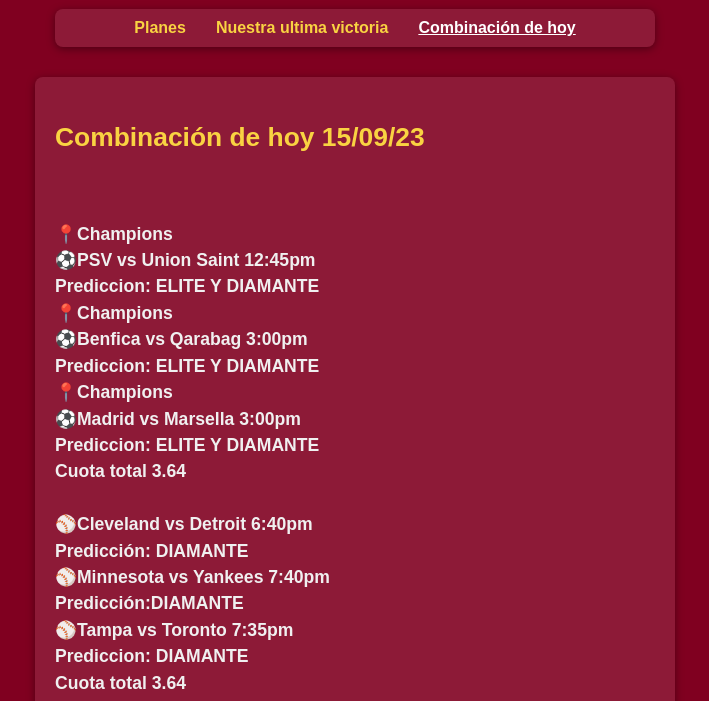
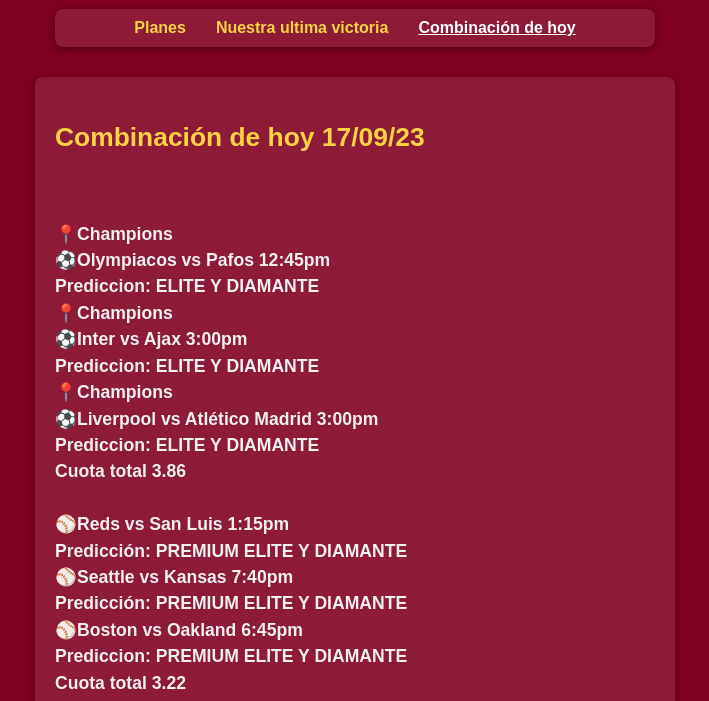
Before and after one commit to KingsPredicciones/KingsPredicciones1, a plain HTML site: page index.html in a window 1280 px wide. Both pictures are taken after a click on the item "Combinación de hoy". Shown: the part 99-800 px from the top of the page, without its empty margins (285-994 px from the left). Drawn offline with Linux system fonts and the light colour scheme.

Commit message:
Update index.html

```diff
--- a/index.html
+++ b/index.html
@@ -341,34 +341,36 @@
     </section>
 
     <section id="combination-section">
-        <h2>Combinación de hoy 15/09/23</h2>
+        <h2>Combinación de hoy 17/09/23</h2>
         <p>
 📍Champions
-⚽️PSV vs Union Saint 12:45pm
+⚽️Olympiacos vs Pafos 12:45pm
+Prediccion:  ELITE Y DIAMANTE
+📍Champions
+⚽️Inter vs Ajax 3:00pm
+Prediccion:  ELITE Y DIAMANTE
+📍Champions
+⚽️Liverpool vs Atlético Madrid 3:00pm
 Prediccion: ELITE Y DIAMANTE
-📍Champions
-⚽️Benfica vs Qarabag 3:00pm
-Prediccion: ELITE Y DIAMANTE
-📍Champions
-⚽️Madrid vs Marsella 3:00pm
-Prediccion: ELITE Y DIAMANTE
-Cuota total 3.64
+Cuota total 3.86
 
-⚾️Cleveland vs Detroit 6:40pm
+⚾️Reds vs San Luis 1:15pm
+Predicción: PREMIUM ELITE Y DIAMANTE
+⚾️Seattle vs Kansas 7:40pm
+Predicción: PREMIUM ELITE Y DIAMANTE
+⚾️Boston vs Oakland 6:45pm
+Prediccion: PREMIUM ELITE Y DIAMANTE
+Cuota total 3.22
+
+⚾️Tampa vs Toronto 7:05pm
 Predicción: DIAMANTE
-⚾️Minnesota vs Yankees 7:40pm
-Predicción:DIAMANTE
-⚾️Tampa vs Toronto 7:35pm
+⚾️Yankees vs Minnesota 7:40pm
+Predicción: DIAMANTE
+⚾️Texas vs Houston 8:10pm
 Prediccion: DIAMANTE
-Cuota total 3.64
+Cuota total 3.61
 
-⚾️Milwaukee vs Angels 7:45pm
-Predicción: PREMIUM,ELITE Y DIAMANTE
-⚾️Houston vs Texas 8:10pm
-Predicción:PREMIUM,ELITE Y DIAMANTE
-⚾️Seattle vs Kansas 7:40pm
-Prediccion: PREMIUM,ELITE Y DIAMANTE
-Cuota total 3.46
+
 
         </p>
     </section>
```
